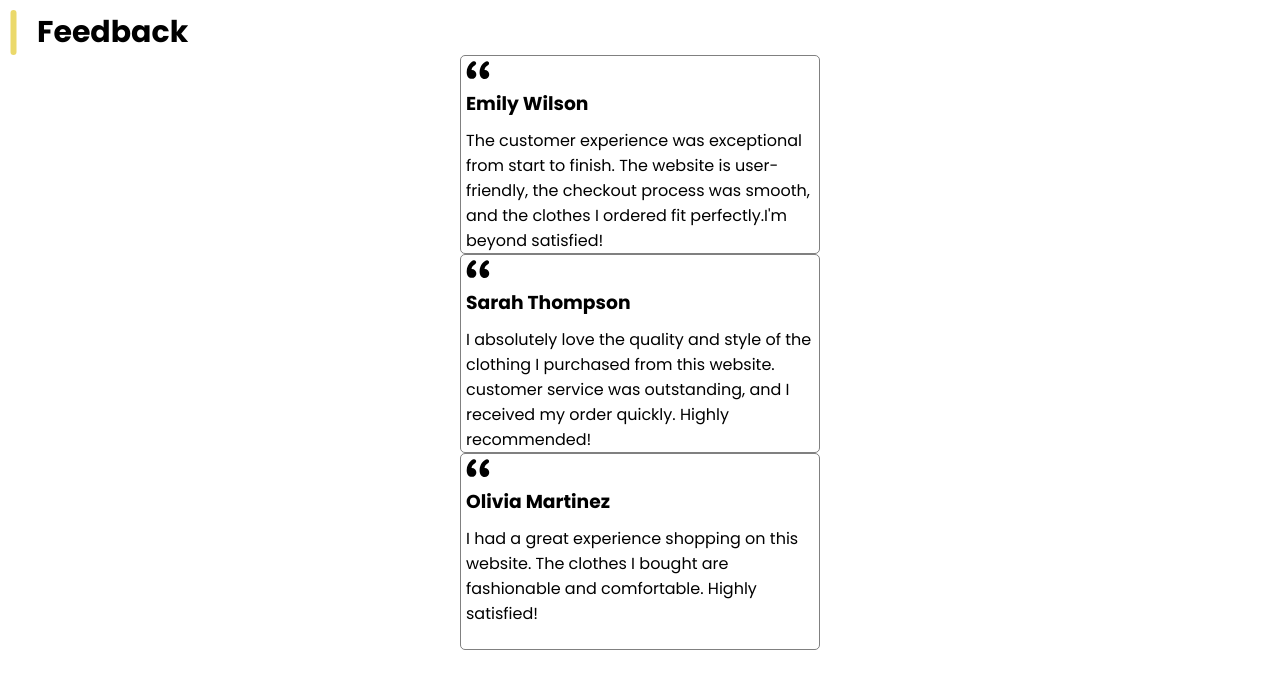
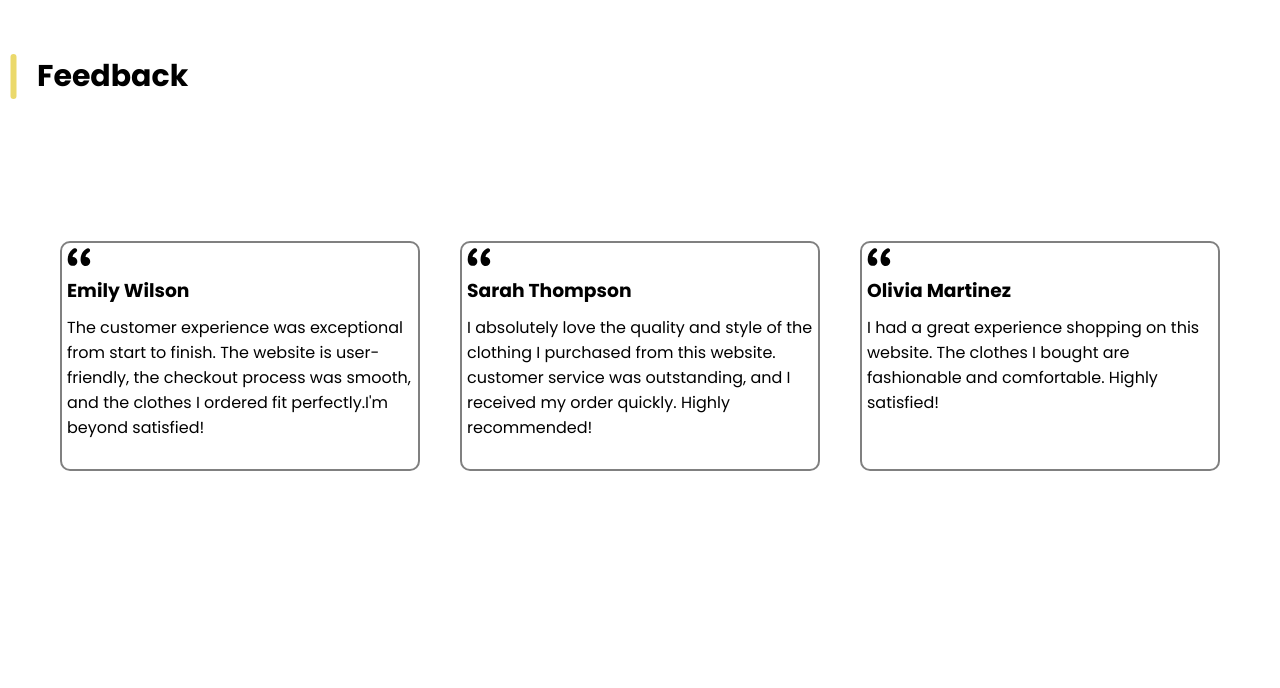
Before and after one commit to elasoares/projetoExtens-o, a React (Vite) app: page / in a window 1280 px wide. Shown: the top 688 px of the page. Built offline with nearby package versions, Linux system fonts and the light colour scheme.

Commit message:
Section-Feedback Desktop Version

```diff
--- a/src/components/Feedback/Feedback.jsx
+++ b/src/components/Feedback/Feedback.jsx
@@ -23,9 +23,11 @@ export default function Feedback(){
                 </svg>
                 <h2>Feedback</h2>
             </div>
+            <div className={styles.containerCards}>
             <FeedbackCard nome={clientesFeedback.cliente1.nome} descricao={clientesFeedback.cliente1.descricao}/>
             <FeedbackCard nome={clientesFeedback.cliente2.nome} descricao={clientesFeedback.cliente2.descricao}/>
             <FeedbackCard nome={clientesFeedback.cliente3.nome} descricao={clientesFeedback.cliente3.descricao}/>
+            </div>
         </div>
     )
 }
--- a/src/components/Feedback/Feedback.module.css
+++ b/src/components/Feedback/Feedback.module.css
@@ -7,6 +7,7 @@
   align-items: center;
   /* border: 1px solid blue; */
   height: 80vh;
+  gap: 20px
 }
 .containerTitle {
     display:flex;
@@ -17,3 +18,35 @@
     gap: 20px;
     font-size: 20px
 }
+.containerCards {
+  display: flex;
+  flex-direction: column;
+  gap: 20px;
+}
+@media (min-width: 1024px) {
+  .containerFlex {
+  margin: 10px 10px 10px 10px;
+  font-family: 'Poppins', sans-serif;
+  display: flex;
+  flex-direction: column;
+  align-items: center;
+  /* border: 1px solid blue; */
+}
+.containerTitle {
+    align-self: flex-start;
+    /* border: 1px solid red; */
+    font-size: 20px
+}
+.containerCards {
+  /* border: 1px solid green; */
+  margin-bottom: 10px;
+  width: 1200px;
+  display: flex;
+  flex-direction: row;
+  justify-content: space-evenly;
+  align-items: center;
+  height: 300px;
+  margin-bottom: 100px
+}
+
+}
--- a/src/components/FeedbackCard/FeedbackCard.module.css
+++ b/src/components/FeedbackCard/FeedbackCard.module.css
@@ -1,7 +1,7 @@
 .card{
-    border: 1px solid gray;
-    border-radius: 5px;
-    height: 200px;
+    border: 2px solid gray;
+    border-radius: 10px;
+    height: 230px;
     width: 360px;
     display: flex;
     flex-direction: column;
```
